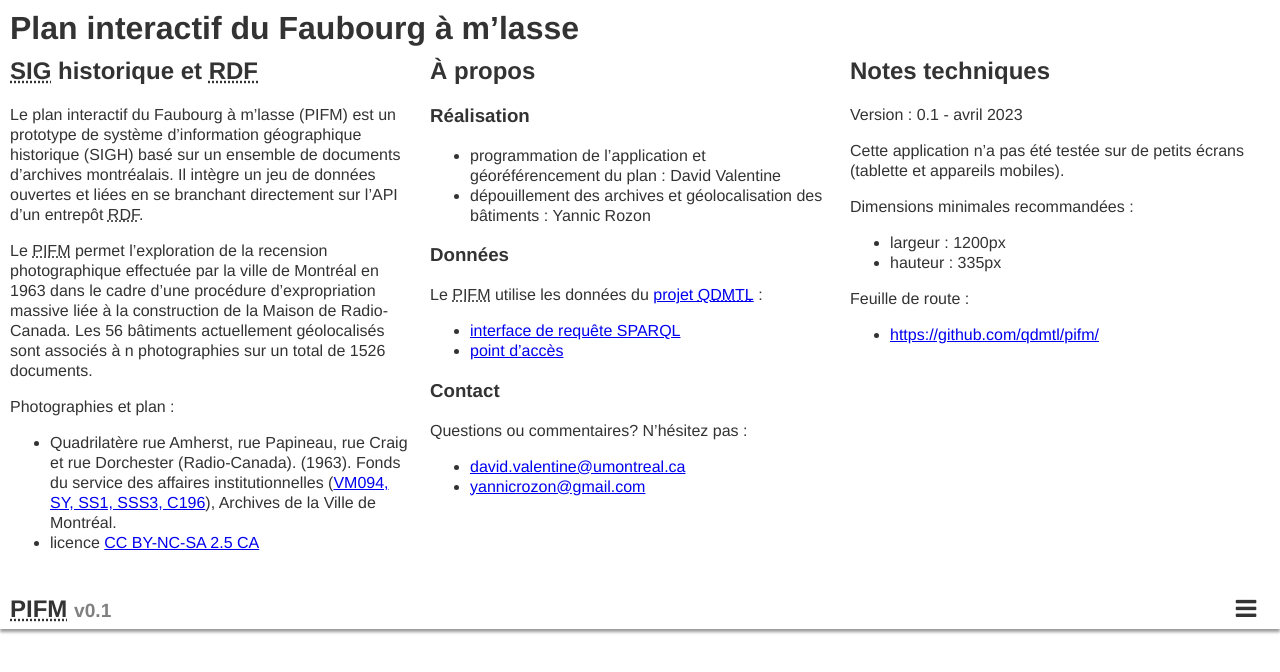
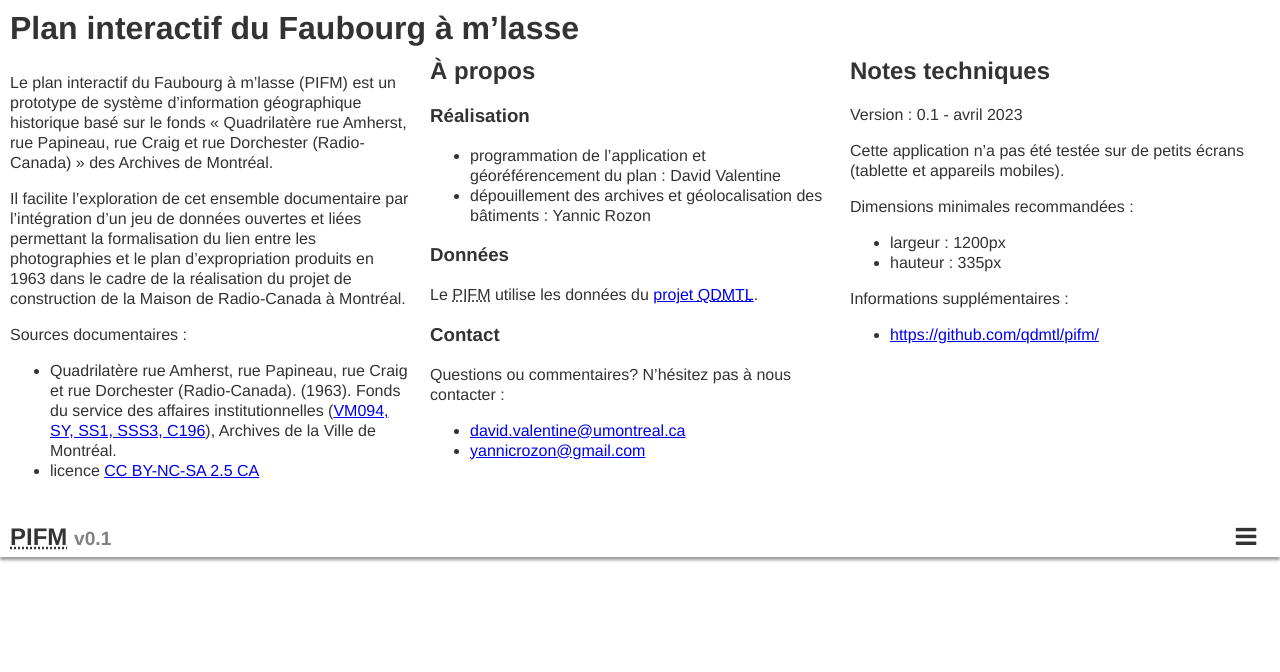
Before and after one commit to qdmtl/pifm, a website: page index.html in a window 1280 px wide. Both pictures are taken after a click on the link 1246 px from the left and 20 px from the top of the page. Drawn offline with Linux system fonts and the light colour scheme; no server answers.

Commit message:
mise a jour du panneau d'info

```diff
--- a/index.html
+++ b/index.html
@@ -32,12 +32,10 @@
       <h1>Plan interactif du Faubourg à m’lasse</h1>
       <section>
         <div class="header-column">
-          <h2><abbr title="Système d’information gégraphique">SIG</abbr> historique et <abbr
-              title="Ressource description framework">RDF</abbr></h2>
-          <p>Le plan interactif du Faubourg à m’lasse (PIFM) est un prototype de système d’information géographique historique (SIGH) basé sur un ensemble de documents d’archives montréalais. Il intègre un jeu de données ouvertes et liées en se branchant directement sur l’API d’un entrepôt <abbr title="Ressource description framework">RDF</abbr>.</p>
-          <p><!-- La principale retombée dudit projet consiste permettre la formalisation du lien entre le plan d’expropriation et les photographies qui y sont associées grâce au numéro d’inventaire assigné à chaque document par les fonctionnaires de la ville de Montréal. -->
-          Le <abbr title="Plan interactif du Faubourg à m’lasse">PIFM</abbr> permet l’exploration de la recension photographique effectuée par la ville de Montréal en 1963 dans le cadre d’une procédure d’expropriation massive liée à la construction de la Maison de Radio-Canada. Les 56 bâtiments actuellement géolocalisés sont associés à n photographies sur un total de 1526 documents.</p>
-          <p>Photographies et plan :</p>
+          <p>Le plan interactif du Faubourg à m’lasse (PIFM) est un prototype de système d’information géographique historique basé sur le fonds « Quadrilatère rue Amherst, rue Papineau, rue Craig et rue Dorchester (Radio-Canada) » des Archives de Montréal.</p>
+
+          <p>Il facilite l’exploration de cet ensemble documentaire par l’intégration d’un jeu de données ouvertes et liées permettant la formalisation du lien entre les photographies et le plan d’expropriation produits en 1963 dans le cadre de la réalisation du projet de construction de la Maison de Radio-Canada à Montréal.</p>
+          <p>Sources documentaires :</p>
           <ul>
             <li>Quadrilatère rue Amherst, rue Papineau, rue Craig et rue Dorchester (Radio-Canada). (1963). Fonds du service des affaires institutionnelles (<a href="https://archivesdemontreal.ica-atom.org/c196-quartier-demoli-radio-canada">VM094, SY, SS1, SSS3, C196</a>), Archives de la Ville de Montréal.</li>
             <li>licence <a href="https://creativecommons.org/licenses/by-nc-sa/2.5/ca/deed.fr">CC BY-NC-SA 2.5 CA</a></li>
@@ -51,13 +49,9 @@
             <li>dépouillement des archives et géolocalisation des bâtiments : Yannic Rozon</li>
           </ul>
           <h3>Données</h3>
-          <p>Le <abbr title="Plan interactif du Faubourg à m’lasse">PIFM</abbr> utilise les données du <a href="https://qdmtl.ca">projet <abbr title="Quartiers disparus de Montréal">QDMTL</abbr></a> :</p>
-          <ul>
-            <li><a href="http://qdmtl.ca/sparql/">interface de requête SPARQL</a></li>
-            <li><a href="http://qdmtl.ca/sparql/endpoint.php">point d’accès</a></li>
-          </ul>
+          <p>Le <abbr title="Plan interactif du Faubourg à m’lasse">PIFM</abbr> utilise les données du <a href="https://qdmtl.ca">projet <abbr title="Quartiers disparus de Montréal">QDMTL</abbr></a>.
           <h3>Contact</h3>
-          <p>Questions ou commentaires? N’hésitez pas :</p>
+          <p>Questions ou commentaires? N’hésitez pas à nous contacter :</p>
           <ul>
             <li><a href="mailto:david.valentine@umontreal.ca">david.valentine@umontreal.ca</a></li>
             <li><a href="mailto:yannicrozon@gmail.com">yannicrozon@gmail.com</a></li>
@@ -72,7 +66,7 @@
             <li>largeur : 1200px</li>
             <li>hauteur : 335px</li>
           </ul>
-          <p>Feuille de route :</p>
+          <p>Informations supplémentaires :</p>
           <ul><li><a href="https://github.com/qdmtl/pifm">https://github.com/qdmtl/pifm/</a></li></ul>
         </div>
       </section>
```
